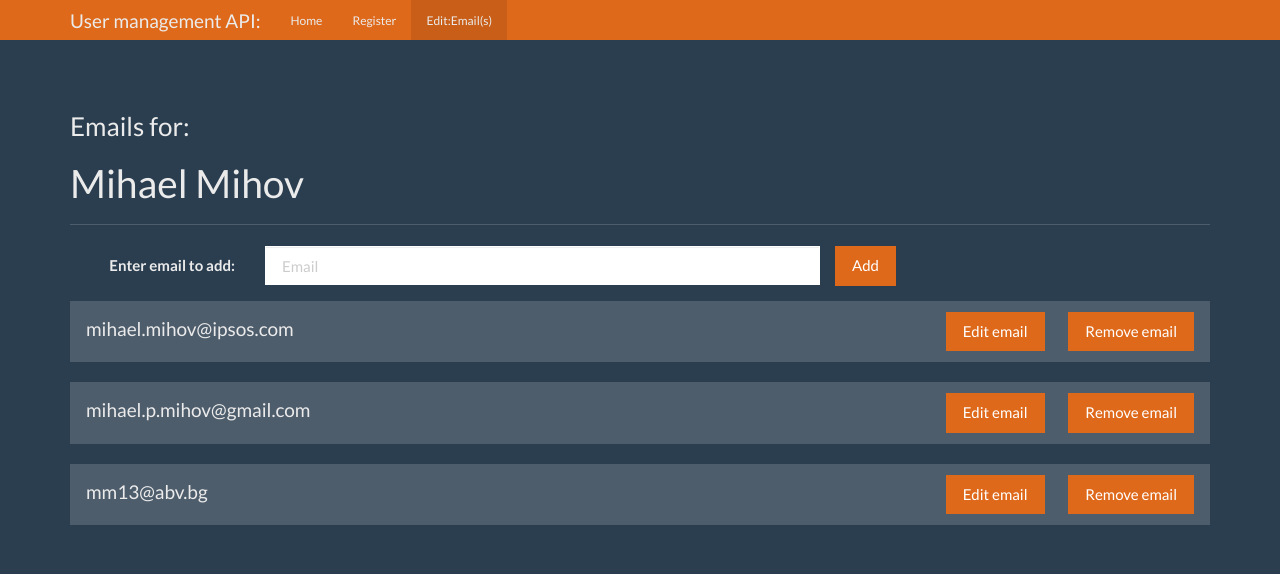
After one commit to MikeWolf13/MyProjects, a Flask app: page /emailcontrol/1 in a window 1280 px wide. The commit adds this page. Shown: the top 574 px of the page. Run offline with Flask 2, Linux system fonts and the light colour scheme; data comes from the database, SQL or seed files in the repository; some libraries are stand-ins or nearby versions.

Commit message:
commit on 'main'

```diff
--- a/app.py
+++ b/app.py
@@ -87,15 +87,6 @@ def edit(user_id,do_delete):
         db.session.commit()
         return render_template("edit.html", do_delete=do_delete, error="User \"{}\" deleted!".format(user.username))
 
-    if edit_email:
-        user=Users.query.filter(Users.id == user_id).first()
-        emails=Emaildb.query.filter(Emaildb.user_id == user_id).all()
-        db.session.delete(user)
-        for email in emails:
-            db.session.delete(email)
-        db.session.commit()
-        return render_template("edit.html", do_delete=do_delete, error="User \"{}\" deleted!".format(user.username))
-
     if request.method == "GET" and not(do_delete):
         return render_template('edit.html', user=user)
 
@@ -111,7 +102,40 @@ def edit(user_id,do_delete):
 #============================================================================
 #                           EDIT EMAILS PAGE
 #============================================================================
-@app.route('/editemail/<user_id>/<delete_email>', methods=['GET', 'POST'])
+@app.route('/emailcontrol/<user_id>/<delete_email>', methods=['GET', 'POST'])
+@app.route('/emailcontrol/<user_id>', methods=['GET', 'POST'], defaults={'delete_email': ''})
+def emailcontrol(user_id,delete_email):
+    user=Users.query.filter(Users.id == user_id).first()
+    regex = r'\b[A-Za-z0-9._%+-]+@[A-Za-z0-9.-]+\.[A-Z|a-z]{2,}\b'
+
+    if not(delete_email == '' or delete_email == None):
+        if Emaildb.query.filter(Emaildb.user_id == user_id).count() > 1:
+            email=Emaildb.query.filter(Emaildb.email == delete_email).one()
+            db.session.delete(email)
+            db.session.commit()
+            return render_template("emailcontrol.html", user=user, user_id=user_id, error="Email \"{}\" deleted!".format(email.email))
+
+        return render_template("emailcontrol.html", user=user, user_id=user_id, error="User must have at least one e-mail")
+
+    if request.method == 'GET':
+        return render_template('emailcontrol.html', user=user)
+
+    if request.method == 'POST':
+        if request.form['email'] == '' or request.form['email'] == None:
+            return render_template('emailcontrol.html', user=user)
+
+        if not(re.fullmatch(regex, request.form['email'])):
+            return render_template('emailcontrol.html', user=user, error="Please enter a valid e-mail!")
+
+        if (Emaildb.query.filter(func.lower(Emaildb.email) == func.lower(request.form['email'])).count() >= 1):
+            print(request.form['email'])
+            return render_template('emailcontrol.html', user=user, error="Email is already in use!")
+
+        addEmail = Emaildb(email=request.form['email'], user_id=user_id)
+        db.session.add(addEmail)
+        db.session.commit()
+        return render_template('emailcontrol.html', user=user)
+
 @app.route('/editemail/<user_id>', methods=['GET', 'POST'], defaults={'delete_email': ''})
 def editemail(user_id,delete_email):
     user=Users.query.filter(Users.id == user_id).first()
--- a/templates/edit.html
+++ b/templates/edit.html
@@ -79,7 +79,7 @@
                     <div class="form-group">
                       <div class="col-lg-10 col-lg-offset-2">
                         <button type="submit" formmethod="POST" class="btn btn-primary">Update</button>
-                        <a href="{{ url_for('editemail', user_id=user.id) }}" class="btn btn-primary">ADD/REMOVE Emails</a>
+                        <a href="{{ url_for('emailcontrol', user_id=user.id) }}" class="btn btn-primary">ADD/REMOVE Emails</a>
                         <a href="{{ url_for('edit', user_id=user.id, do_delete=True) }}" class="btn btn-primary" onClick="return confirmSubmit('Do you want to delete {{ user.username }}?')">Delete user</a>
                         {% if error %}
                         <div style="color: red;">{{ error }}</div>
--- /dev/null
+++ b/templates/emailcontrol.html
@@ -0,0 +1,79 @@
+<!DOCTYPE html>
+<html lang="en">
+  <head>
+    <meta charset="utf-8">
+    <meta http-equiv="X-UA-Compatible" content="IE=edge">
+    <meta name="viewport" content="width=device-width, initial-scale=1">
+    <!-- The above 3 meta tags *must* come first in the head; any other head content must come *after* these tags -->
+
+    <title>User management API: Edit User Email(s)</title>
+
+    <!-- Bootstrap core CSS -->
+    <link href="{{ url_for('static', filename='bootstrap.min.css') }}" rel="stylesheet">
+
+    <link href="{{ url_for('static', filename='theme.css') }}" rel="stylesheet">
+  </head>
+
+  <body>
+
+    <!-- Fixed navbar -->
+    <nav class="navbar navbar-inverse navbar-fixed-top">
+      <div class="container">
+        <div class="navbar-header">
+          <a class="navbar-brand" href="#">User management API:</a>
+        </div>
+        <div id="navbar" class="navbar-nav mr-auto">
+          <ul class="nav navbar-nav">
+            <li><a href="{{ url_for('index') }}">Home</a></li>
+            <li><a href="{{ url_for('register') }}">Register</a></li>
+            <li class="active"><a>Edit:Email(s)</a></li>
+          </ul>
+        </div><!--/.nav-collapse -->
+      </div>
+    </nav>
+
+    <div class="container theme-showcase" role="main">
+
+      <div class="page-header">
+        <h3>Emails for:</h3><h1>{{user.firstname}} {{user.lastname}}</h1>
+      </div>
+      <form class="form-horizontal" method="POST" action="{{ url_for('emailcontrol', user=user, user_id=user.id) }}">
+        <fieldset>
+          <div class="form-group">
+            <label for="find_user" class="col-lg-2 control-label" style="font-size: 1em;">Enter email to add:</label>
+            <div>
+              <div class="col-lg-6" style="float: left;"><input type="text" class="form-control" name="email" placeholder="Email"></div>
+              <div><button type="submit" class="btn btn-primary">Add</button></div>
+            </div>
+          </div>
+        </fieldset>
+      </form>
+      {% if error %}
+      <div style="color: red;">{{ error }}</div>
+      {% endif %}
+      {% for email in user.emails.all() %}
+      <div class="row">
+        <div class="col-lg-12">
+          <div class="list-group">
+            <div class="list-group-item">
+              <table style="width: 100%;">
+                <tr>
+                  <td style="width: 45%;">
+                    <h4 class="list-group-item-heading">{{ email.email }}</h4>
+                  </td>
+                  <td style="width: 13%;">
+                    <a href="{{ url_for('emailcontrol', user_id=user.id, edit_email=email.email) }}"  class="btn btn-primary">Edit email</a>
+                    <a href="{{ url_for('emailcontrol', user_id=user.id, delete_email=email.email) }}"  class="btn btn-primary" style="float: right;">Remove email</a>
+                  </td>
+                </tr>
+              </table>
+            </div>
+          </div>
+        </div><!-- /.col-lg-12 -->
+      </div>
+      {% endfor %}
+
+    </div> <!-- /container -->
+
+  </body>
+</html>
```
Also changed, not shown: templates/editemail.html (deleted, +0 -79 lines).
